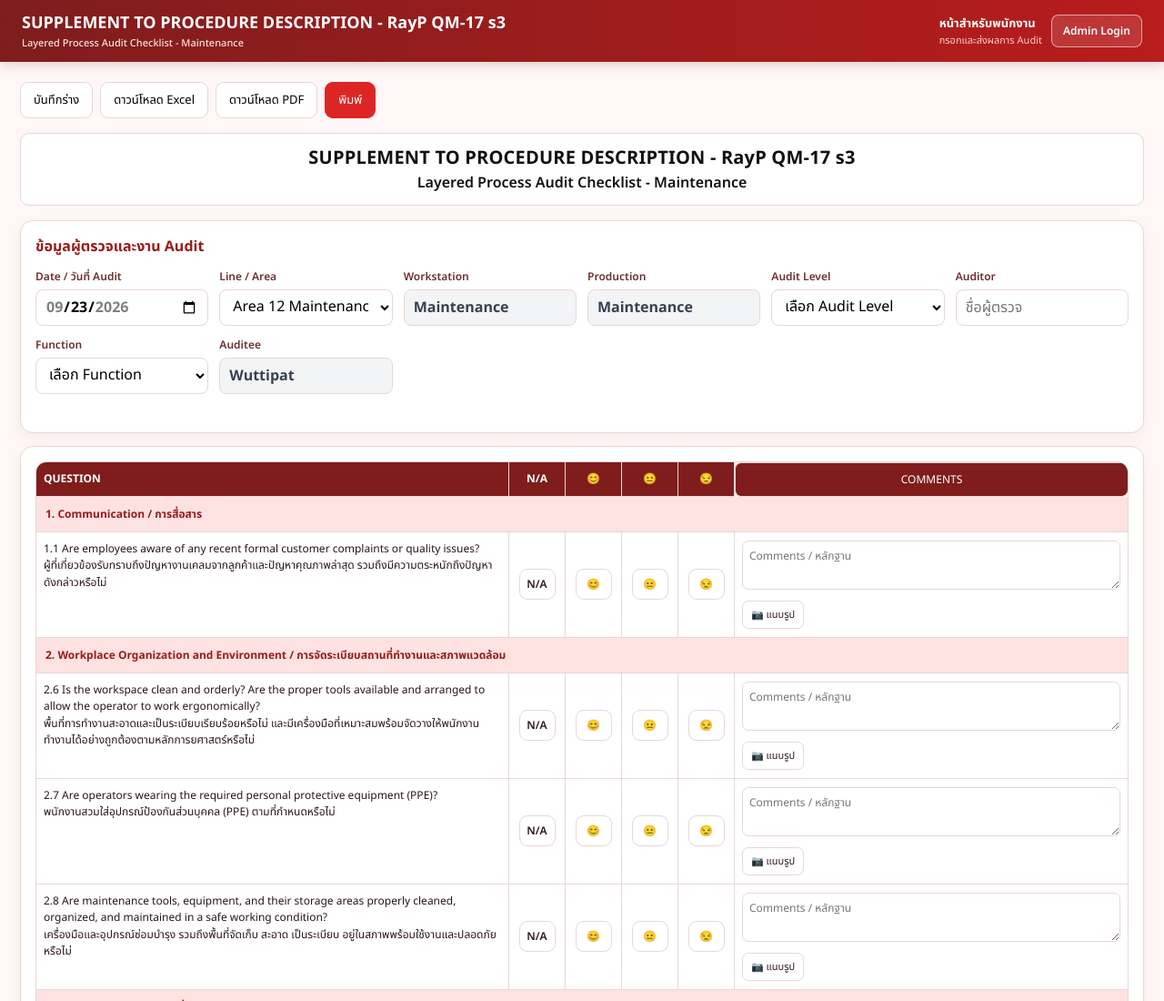
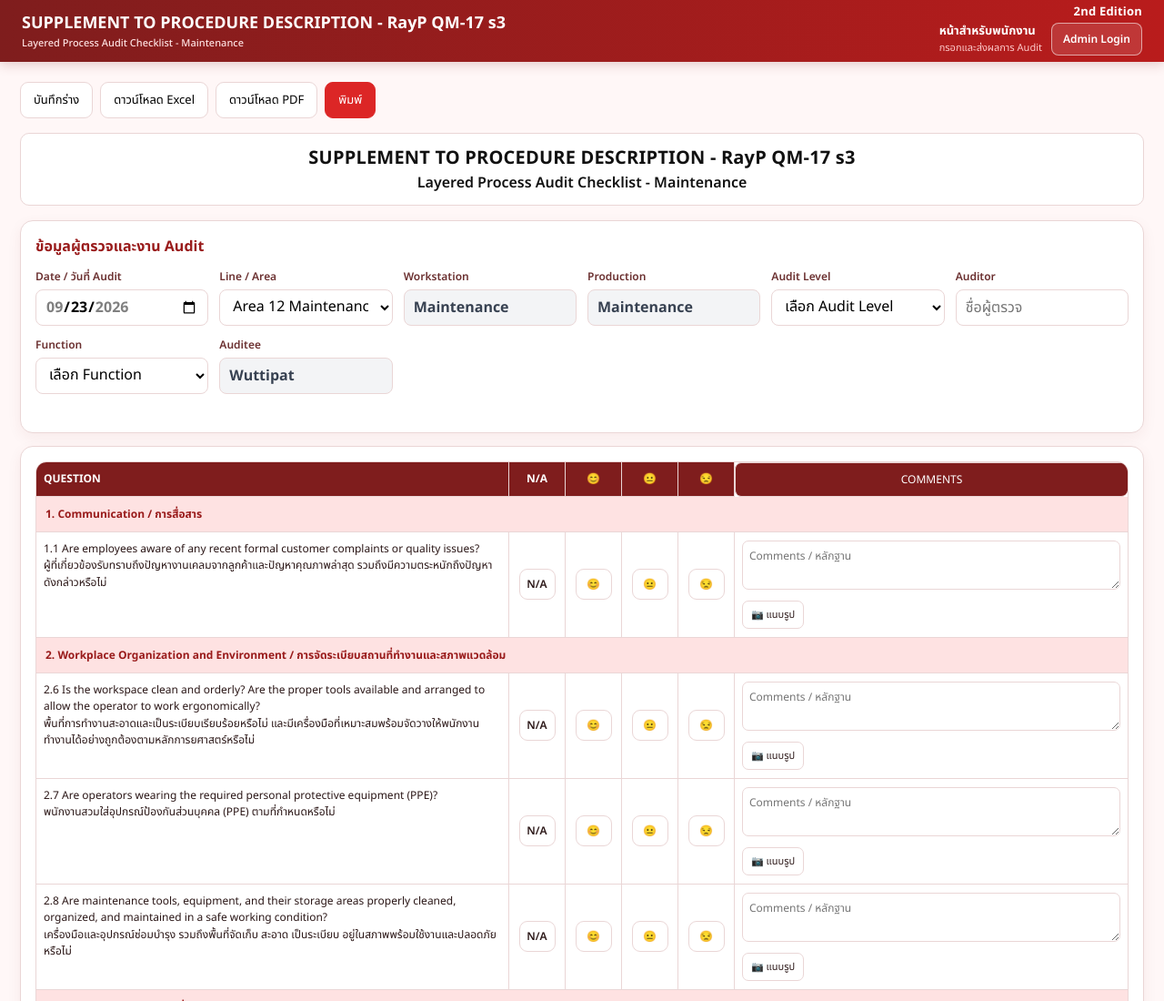
Before and after one commit to wachirawitro070899/RayP-QM-17-s4-Edition-1_Layered-Process-Audit-Checklist-Maintenance, a website: page audit.html in a window 1280 px wide. Shown: the top 1100 px of the page at 91% size. Drawn offline with nearby package versions, Linux system fonts and the light colour scheme.

Commit message:
Place 2nd Edition at top-right of audit header

```diff
--- a/audit.html
+++ b/audit.html
@@ -20,7 +20,7 @@
     :root{--nav:#7f1d1d;--blue:#dc2626;--bg:#fff7f7;--card:#fff;--text:#2b1717;--muted:#785f5f;--line:#ead6d6;--green:#16a34a;--amber:#d97706;--red:#dc2626;--soft:#fff5f5}
     *{box-sizing:border-box} body{margin:0;font-family:'Noto Sans Thai',sans-serif;background:var(--bg);color:var(--text)}
     .app{min-height:100vh}.topnav{height:68px;background:linear-gradient(90deg,var(--nav),#b91c1c);color:#fff;display:flex;align-items:center;justify-content:space-between;padding:0 24px;position:sticky;top:0;z-index:20;box-shadow:0 3px 12px rgba(127,29,29,.2)}
-    .brand{font-weight:700;font-size:18px;display:flex;align-items:center}.brand small{display:block;color:#fee2e2;font-size:11px;font-weight:500}.user-chip{display:flex;align-items:center;gap:10px;font-size:13px}.avatar{width:36px;height:36px;border-radius:50%;display:grid;place-items:center;background:#fee2e2;color:#991b1b;font-weight:700}.role{color:#fecaca;font-size:11px}.admin-login{border:1px solid rgba(255,255,255,.55);background:rgba(255,255,255,.12);color:#fff;border-radius:8px;padding:8px 12px;text-decoration:none;font-size:12px;font-weight:600}.admin-login:hover{background:rgba(255,255,255,.22)}
+    .brand{font-weight:700;font-size:18px;display:flex;align-items:center}.header-right{margin-left:auto;display:flex;flex-direction:column;align-items:flex-end;justify-content:center;gap:4px}.header-edition{font-size:13px;font-weight:800;line-height:1;color:#fff;white-space:nowrap;letter-spacing:.2px}.brand small{display:block;color:#fee2e2;font-size:11px;font-weight:500}.user-chip{display:flex;align-items:center;gap:10px;font-size:13px}.avatar{width:36px;height:36px;border-radius:50%;display:grid;place-items:center;background:#fee2e2;color:#991b1b;font-weight:700}.role{color:#fecaca;font-size:11px}.admin-login{border:1px solid rgba(255,255,255,.55);background:rgba(255,255,255,.12);color:#fff;border-radius:8px;padding:8px 12px;text-decoration:none;font-size:12px;font-weight:600}.admin-login:hover{background:rgba(255,255,255,.22)}
     .page{max-width:1480px;margin:auto;padding:22px}.page-head{display:flex;justify-content:space-between;gap:16px;align-items:flex-start;margin-bottom:16px}.page-head h1{margin:0;font-size:26px}.page-head p{margin:4px 0 0;color:var(--muted);font-size:13px}.edition-label{margin-left:auto;align-self:flex-start;white-space:nowrap;font-size:14px;font-weight:700;color:#7f1d1d;border:1px solid #e5bcbc;background:#fff7f7;border-radius:8px;padding:8px 12px}.toolbar{display:flex;flex-wrap:wrap;gap:8px}.btn{border:1px solid var(--line);border-radius:9px;background:#fff;height:40px;padding:0 14px;font:inherit;font-size:13px;cursor:pointer}.btn.primary,.btn.success{background:var(--blue);color:#fff;border-color:var(--blue)}.btn:hover{filter:brightness(.98)}
     .card{background:var(--card);border:1px solid var(--line);border-radius:14px;padding:16px;box-shadow:0 5px 16px rgba(127,29,29,.06);margin-bottom:14px}.card-title{font-weight:700;margin-bottom:12px;color:#991b1b}.filters{display:grid;grid-template-columns:repeat(6,minmax(140px,1fr));gap:12px}.field label{display:block;font-size:12px;font-weight:600;color:#6b3030;margin-bottom:5px}.field input,.field select{width:100%;height:40px;border:1px solid var(--line);border-radius:8px;padding:0 10px;font:inherit;background:#fff}.field input:focus,.field select:focus,.comment:focus,.custom-q:focus{outline:2px solid #fecaca;border-color:#ef4444}
     .summary{display:grid;grid-template-columns:repeat(5,1fr);gap:10px}.metric{border:1px solid var(--line);background:var(--soft);border-radius:10px;padding:11px}.metric span{display:block;font-size:11px;color:var(--muted)}.metric b{font-size:20px}.progress-track{height:8px;background:#e2e8f0;border-radius:999px;overflow:hidden;margin-top:7px}.progress-track i{display:block;height:100%;background:var(--blue);width:0}
@@ -50,7 +50,10 @@
 <div class="app">
   <header class="topnav">
     <div class="brand"><span>SUPPLEMENT TO PROCEDURE DESCRIPTION - RayP QM-17 s3<small>Layered Process Audit Checklist - Maintenance</small></span></div>
-    <div class="user-chip"><div><b>หน้าสำหรับพนักงาน</b><div class="role">กรอกและส่งผลการ Audit</div></div><a class="admin-login no-print" href="login.html">Admin Login</a></div>
+    <div class="header-right">
+      <div class="header-edition">2nd Edition</div>
+      <div class="user-chip"><div><b>หน้าสำหรับพนักงาน</b><div class="role">กรอกและส่งผลการ Audit</div></div><a class="admin-login no-print" href="login.html">Admin Login</a></div>
+    </div>
   </header>
 
   <main class="page">
```
